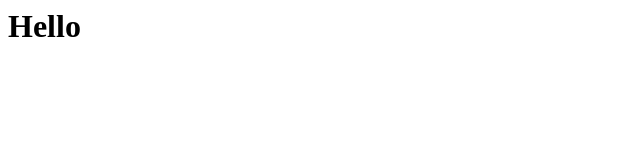
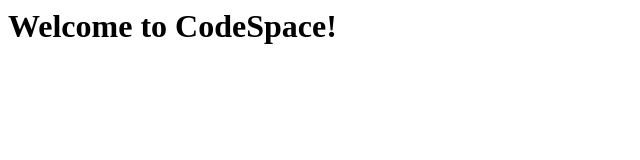
Before and after one commit to mattwoodcock/skills-code-with-codespaces, a plain HTML site: page index.html in a window 1280 px wide. Shown: the whole page, without its empty margins (0-640 px from the left). Drawn offline with Linux system fonts and the light colour scheme.

Commit message:
My first commit from codespace

```diff
--- a/index.html
+++ b/index.html
@@ -1,3 +1,3 @@
 <html>
-  <h1>Hello</h1>
+  <h1>Welcome to CodeSpace!</h1>
 </html>
```
